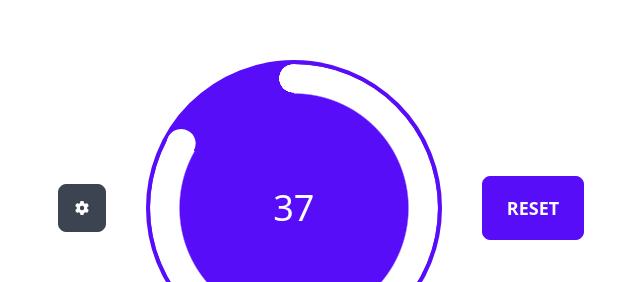
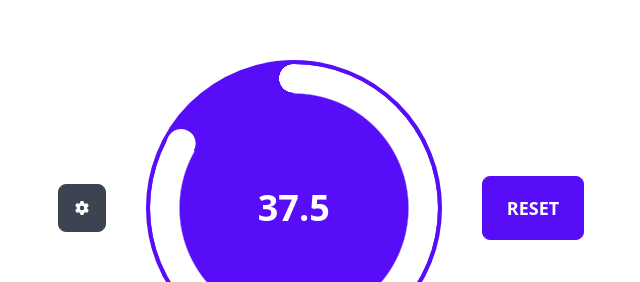
Before and after one commit to devLukaszMichalak/workout-timer, an Angular app: page / in a window 1280 px wide. Shown: the part 192-474 px from the top of the page, without its empty margins (319-959 px from the left). Built offline with nearby package versions, Linux system fonts and the light colour scheme.

Commit message:
tenth of a seconds displayed

```diff
--- a/src/app/components/timer/timer.component.html
+++ b/src/app/components/timer/timer.component.html
@@ -1,7 +1,7 @@
 <div class="flex justify-center items-center gap-10 h-full" [ngClass]="isWindowLandscape() ? 'flex-row' : 'flex-col'">
   <label for="my-modal" class="btn"><fa-icon [icon]="faGear"></fa-icon></label>
   <div class="radial-progress bg-primary text-primary-content border-4 border-primary transition duration-200" [ngClass]="milliseconds === 0 ? 'bg-error border-error red-ring-color' : ''" [style]="getTimerRingValue()">
-    <span class="text-4xl transition duration-200" [ngClass]="milliseconds === 0 ? 'btn-error-color' : ''">{{getRoundedSeconds()}}</span>
+    <span class="text-4xl transition duration-200" [ngClass]="milliseconds === 0 ? 'btn-error-color' : ''"><strong>{{getRoundedSeconds()}}</strong></span>
   </div>
   <button (click)="resetTimer()" class="btn btn-primary btn-lg" [ngClass]="milliseconds === 0 ? 'btn-error' : ''">Reset</button>
 </div>
--- a/src/app/components/timer/timer.component.ts
+++ b/src/app/components/timer/timer.component.ts
@@ -52,8 +52,8 @@ export class TimerComponent implements OnInit, OnDestroy {
     this.resetTimer();
   }
 
-  getRoundedSeconds(): number {
-    return Math.floor(this.milliseconds/1000);
+  getRoundedSeconds(): string {
+    return `${Math.floor(this.milliseconds/1000)}.${Math.floor((this.milliseconds % 1000)/100)}`;
   }
 
   isWindowLandscape() {
```
